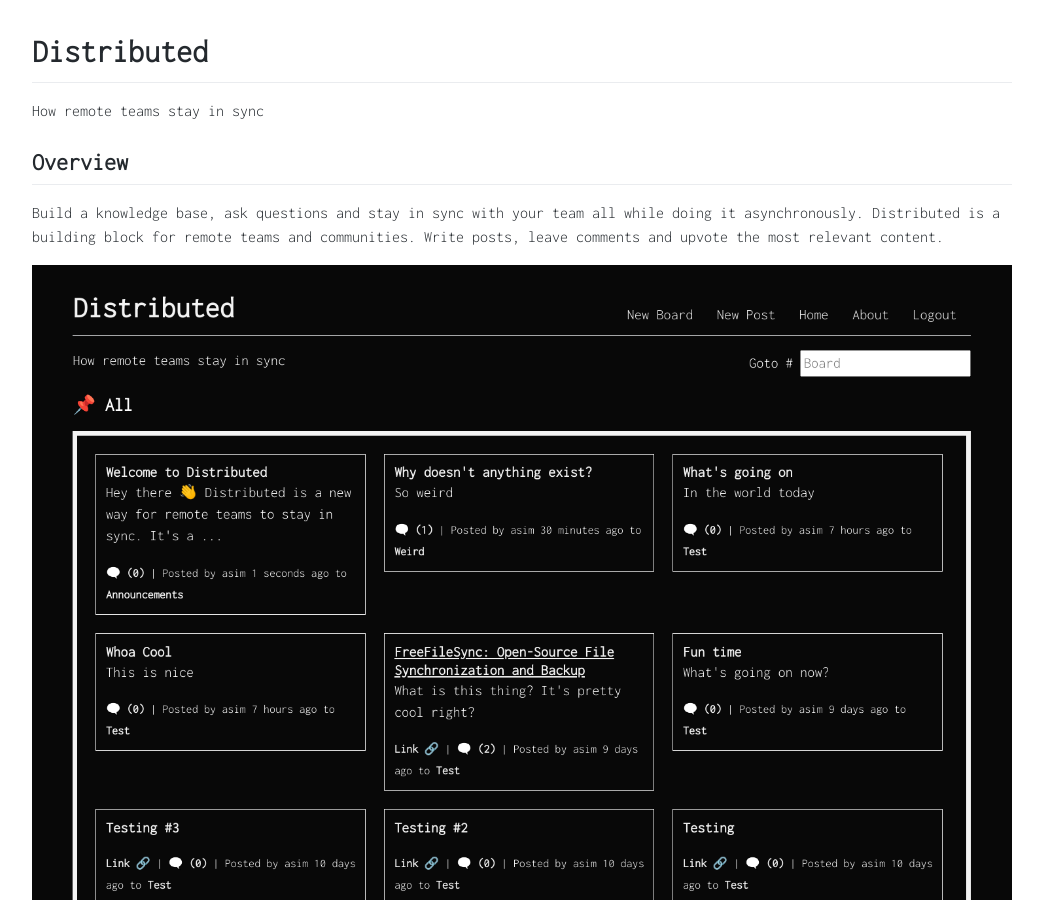
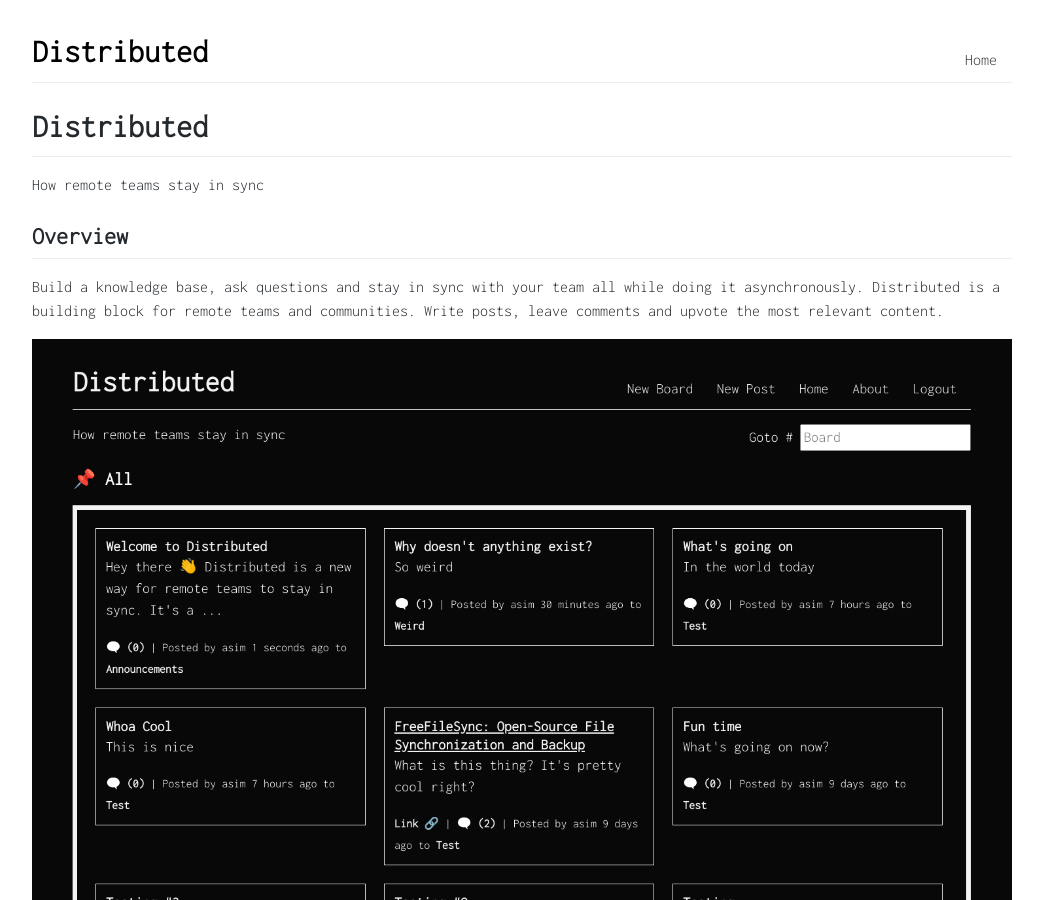
Before and after one commit to boosters-research/distributed, a Jekyll site: the page built from README.md, in a window 1280 px wide and 900 px high. Shown: the whole window, without its empty margins (118-1161 px from the left). Built offline with Jekyll 4.4.1, drawn with Linux system fonts in a browser that asks for light colours; our own code applies the rules of GitHub Pages for plain Markdown files; comment, search, counter and statistics services are not loaded.

Commit message:
update layout

```diff
--- a/_layouts/default.html
+++ b/_layouts/default.html
@@ -27,7 +27,6 @@
   </head>
   <body>
     <div class="container-lg px-3 my-5 markdown-body">
-      {% if site.title and site.title != page.title %}
       <h1>
         <span class="title">
         <a href="{{ "/" | absolute_url }}" style="color: black; margin-right: 50px;">
@@ -42,15 +41,17 @@
 	</div>
         <ul id="links" class="links" style="float: right; display: none; padding: 5px;">
 	  <li class="link"><a href="{{ site.baseurl }}/">Home</a></li>
+          {% if site.github.private != true and site.github.license %}
+	  <li class="link"><a href="{{ site.github.repository_url }}/">GitHub</a></li>
+          {% endif %}
 	</span>
       </h1>
-      {% endif %}
 
       {{ content }}
 
       {% if site.github.private != true and site.github.license %}
       <div class="footer border-top border-gray-light mt-5 pt-3 text-right text-gray">
-        This project is open source. {% site.github.repository_url "Fork it on github" %}.
+        This site is open source. {% github_edit_link "Improve this page" %}.
       </div>
       {% endif %}
     </div>
```
